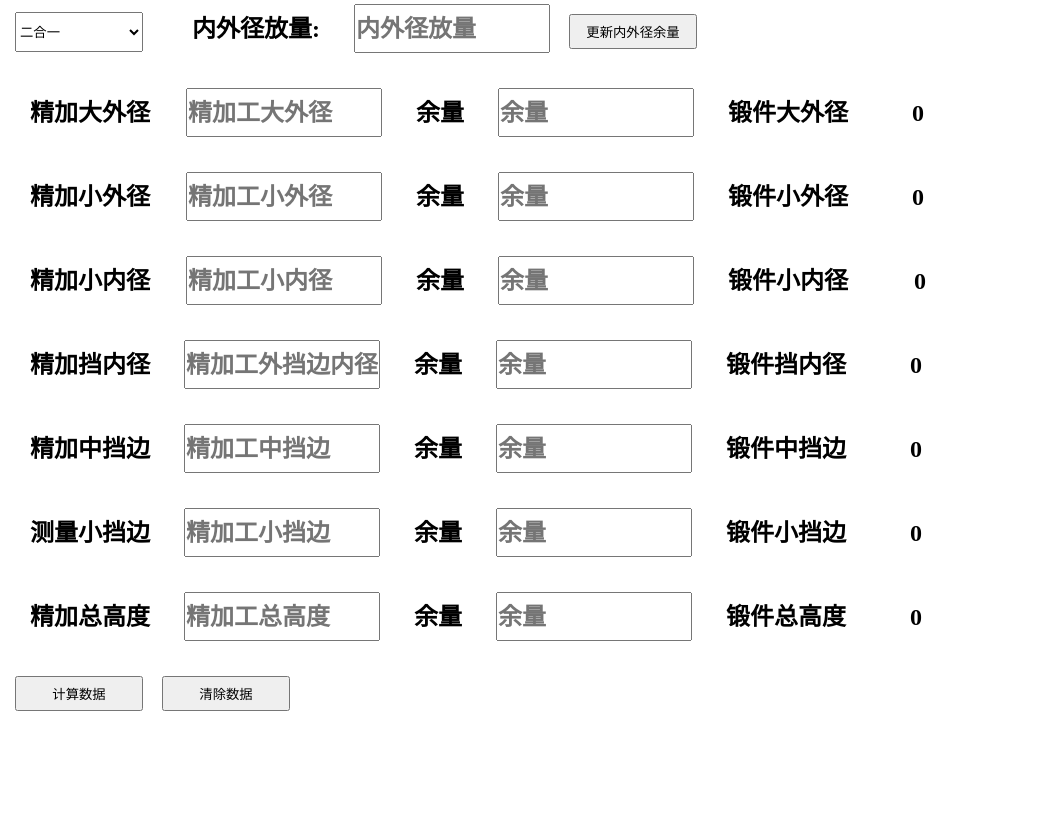
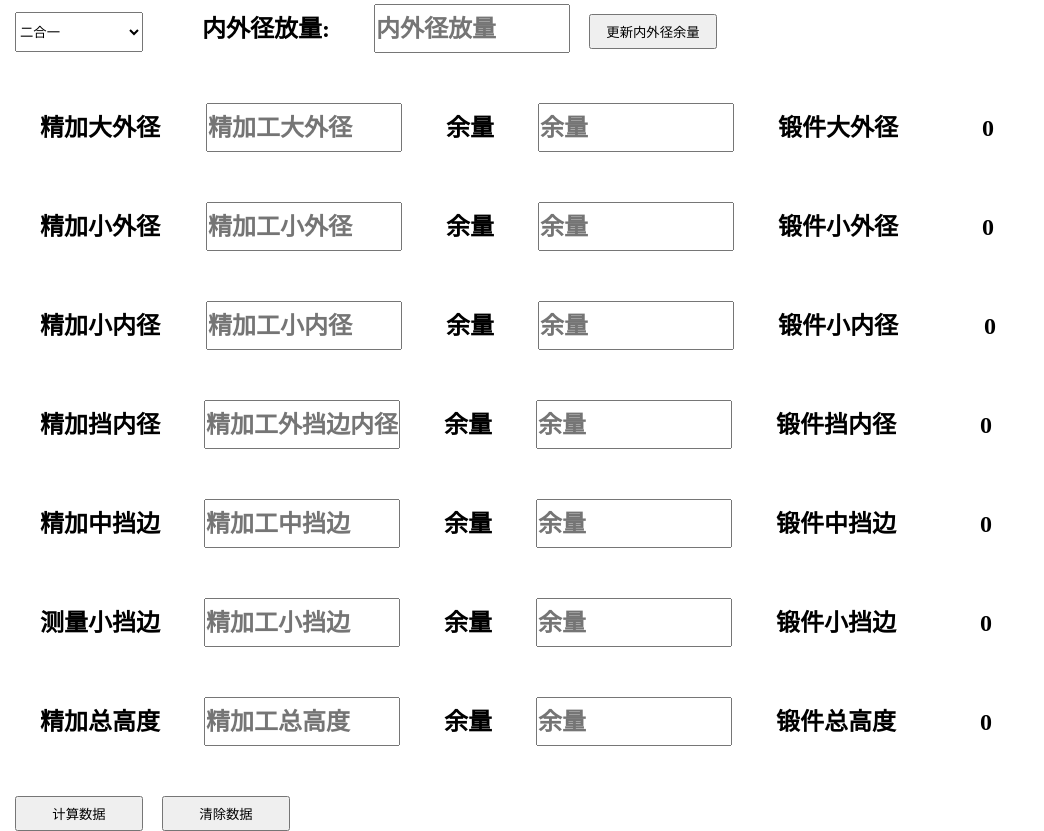
Before and after one commit to coldfrontXu/love, a plain HTML site: page nei.html in a window 1280 px wide. Shown: the part 49-880 px from the top of the page, without its empty margins (0-1044 px from the left). Before the commit the page ends 800 px from the top, so only its background shows below. Drawn offline with Linux system fonts and the light colour scheme.

Commit message:
Update nei.html

```diff
--- a/nei.html
+++ b/nei.html
@@ -14,12 +14,12 @@
     div{
         padding: 0;
         margin: 0;
-        margin-top: 35px;
+        margin-top: 50px;
     }
     span{
         font-weight:bold;
         font-size: 1.5em;
-        margin: 30px;
+        margin: 40px;
     }
     input{
         height: 45px;
```
